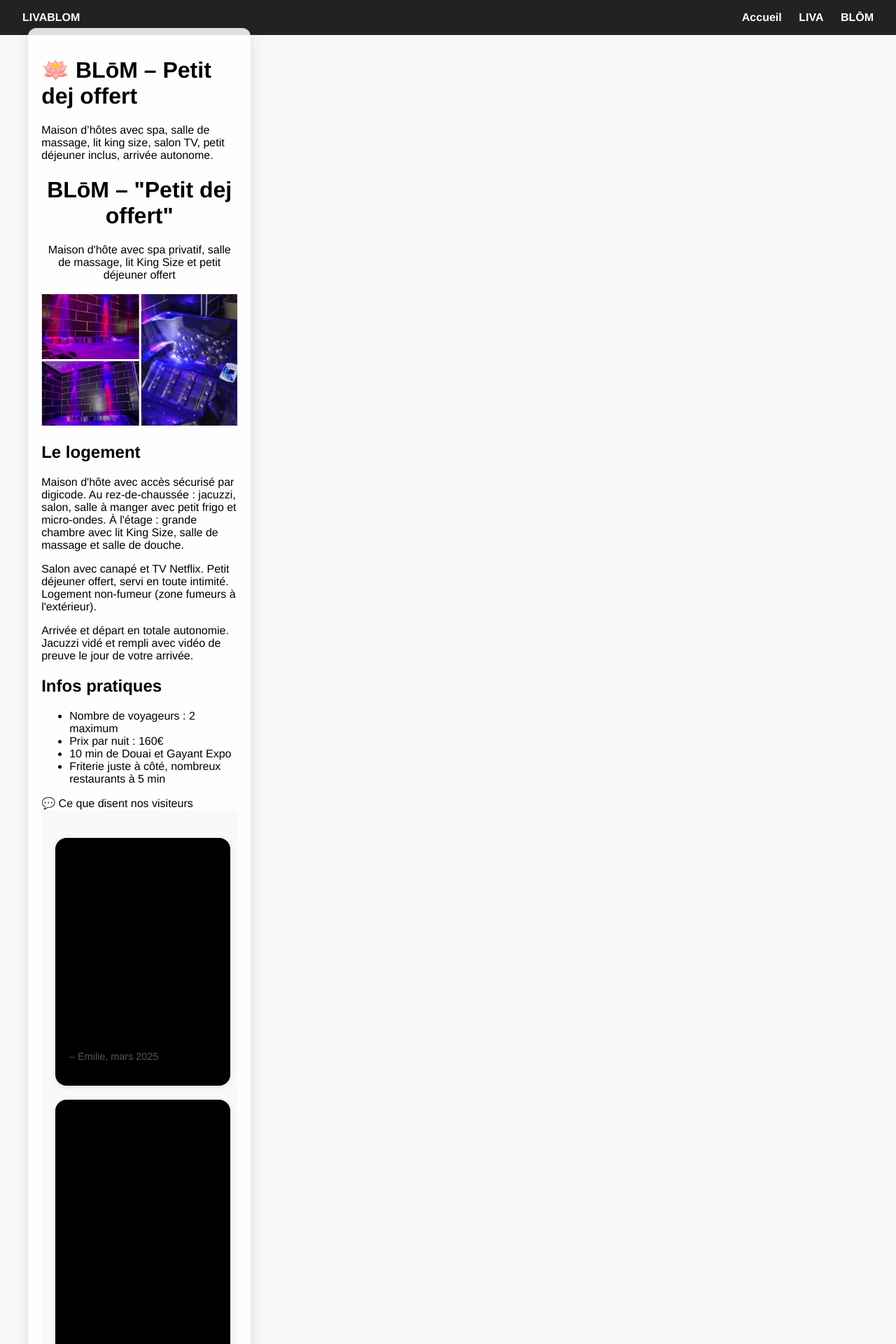
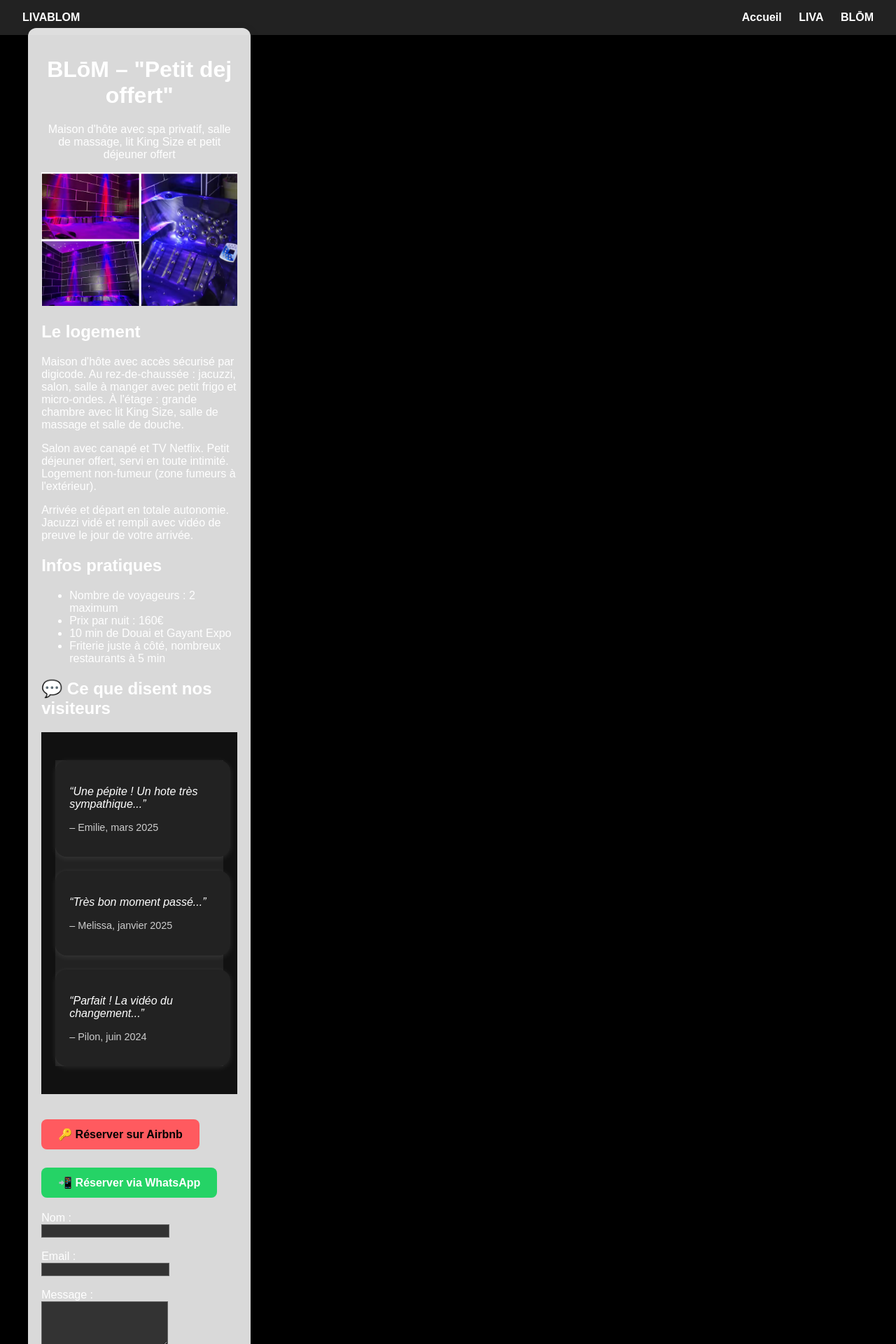
Before and after one commit to LIVABLOM/LIVABLOM, a Jekyll site: the page built from blom.md, in a window 1280 px wide. Shown: the top 1920 px of the page at 70% size. Built offline with Jekyll 4.4.1, drawn with Linux system fonts in a browser that asks for light colours; some of the changed text lies outside the part shown.

Commit message:
Update blom.md

```diff
--- a/blom.md
+++ b/blom.md
@@ -3,107 +3,95 @@ layout: default
 title: BLōM
 ---
 
-# 🪷 BLōM – Petit dej offert
+<style>
+  body {
+    background-color: black;
+    color: white;
+    font-family: sans-serif;
+  }
+  a {
+    color: #25D366;
+  }
+  section, h1, h2, p, ul, li {
+    color: white;
+  }
+  #avis-clients {
+    background-color: #111;
+  }
+  #avis-clients div {
+    background-color: #222 !important;
+    color: white !important;
+  }
+  input, textarea {
+    background-color: #333;
+    color: white;
+    border: 1px solid #666;
+  }
+</style>
 
-Maison d’hôtes avec spa, salle de massage, lit king size, salon TV, petit déjeuner inclus, arrivée autonome.
-<body>
-  <center>
-    <h1>BLōM – "Petit dej offert"</h1>
-    <p>Maison d'hôte avec spa privatif, salle de massage, lit King Size et petit déjeuner offert</p>
-  </center>
+<center>
+  <h1>BLōM – "Petit dej offert"</h1>
+  <p>Maison d'hôte avec spa privatif, salle de massage, lit King Size et petit déjeuner offert</p>
+</center>
 
-  <div style="text-align: center;">
+<div style="text-align: center;">
   <img src="image-jacuzzi.png" alt="Spa haut de gamme" style="width: 400px; max-width: 100%; height: auto;">
 </div>
 
+<section>
+  <h2>Le logement</h2>
+  <p>Maison d'hôte avec accès sécurisé par digicode. Au rez-de-chaussée : jacuzzi, salon, salle à manger avec petit frigo et micro-ondes. À l'étage : grande chambre avec lit King Size, salle de massage et salle de douche.</p>
+  <p>Salon avec canapé et TV Netflix. Petit déjeuner offert, servi en toute intimité. Logement non-fumeur (zone fumeurs à l'extérieur).</p>
+  <p>Arrivée et départ en totale autonomie. Jacuzzi vidé et rempli avec vidéo de preuve le jour de votre arrivée.</p>
+</section>
 
-  <section>
-    <h2>Le logement</h2>
-    <p>Maison d'hôte avec accès sécurisé par digicode. Au rez-de-chaussée : jacuzzi, salon, salle à manger avec petit frigo et micro-ondes. À l'étage : grande chambre avec lit King Size, salle de massage et salle de douche.</p>
-    <p>Salon avec canapé et TV Netflix. Petit déjeuner offert, servi en toute intimité. Logement non-fumeur (zone fumeurs à l'extérieur).</p>
-    <p>Arrivée et départ en totale autonomie. Jacuzzi vidé et rempli avec vidéo de preuve le jour de votre arrivée.</p>
-  </section>
+<section>
+  <h2>Infos pratiques</h2>
+  <ul>
+    <li>Nombre de voyageurs : 2 maximum</li>
+    <li>Prix par nuit : 160€</li>
+    <li>10 min de Douai et Gayant Expo</li>
+    <li>Friterie juste à côté, nombreux restaurants à 5 min</li>
+  </ul>
+</section>
 
-  <section>
-    <h2>Infos pratiques</h2>
-    <ul>
-      <li>Nombre de voyageurs : 2 maximum</li>
-      <li>Prix par nuit : 160€</li>
-      <li>10 min de Douai et Gayant Expo</li>
-      <li>Friterie juste à côté, nombreux restaurants à 5 min</li>
-    </ul>
-  </section>
-💬 Ce que disent nos visiteurs
+## 💬 Ce que disent nos visiteurs
 
-<section id="avis-clients" style="background-color: #f9f9f9; padding: 40px 20px;">
+<section id="avis-clients" style="padding: 40px 20px;">
   <div style="display: grid; grid-template-columns: repeat(auto-fit, minmax(250px, 1fr)); gap: 20px; max-width: 1000px; margin: 0 auto;">
 
-    <div style="background: black; border-radius: 16px; padding: 20px; box-shadow: 0 2px 8px rgba(0,0,0,0.1);">
-      <p style="font-style: italic;">“Une pépite ! Un hote très sympathique, des instructions claires, une petite maison sur 2 étages, un salon cosy, une table joliment dressée, une salle de massage, un jacuzzi bien chaud, des peignoirs bien pratiques, un lit king size super confortable (dommage qu'on ne pouvait pas le ramener dans la voiture !), un petit déj bien consistant en tête à tête. Rien à redire.”</p>
-      <p style="font-size: 0.9em; color: #555; margin-top: 10px;">– Emilie, mars 2025</p>
+    <div style="border-radius: 16px; padding: 20px; box-shadow: 0 2px 8px rgba(255,255,255,0.1);">
+      <p style="font-style: italic;">“Une pépite ! Un hote très sympathique...”</p>
+      <p style="font-size: 0.9em; color: #ccc; margin-top: 10px;">– Emilie, mars 2025</p>
     </div>
 
-    <div style="background: black; border-radius: 16px; padding: 20px; box-shadow: 0 2px 8px rgba(0,0,0,0.1);">
-      <p style="font-style: italic;">“Tres bon moment passé dans ce logement pour une soiree romantique.
-un hote tres attentionné et disponible.
-Toutes les communications se font par message au long du sejour pour passer un tres bon moment avec de nombreux services.
-Le logement est tres propre, le jaccuzzi nettoyé entre chaque locataire. Nous avons été tres contents.
-La table est mise pour un diner romantique et le petit dejeuner organisé pour l’intimite des locataires est parfait.
-Hote et logement a recommander.”</p>
-      <p style="font-size: 0.9em; color: #555; margin-top: 10px;">– Melissa, janvier 2025</p>
+    <div style="border-radius: 16px; padding: 20px; box-shadow: 0 2px 8px rgba(255,255,255,0.1);">
+      <p style="font-style: italic;">“Très bon moment passé...”</p>
+      <p style="font-size: 0.9em; color: #ccc; margin-top: 10px;">– Melissa, janvier 2025</p>
     </div>
 
-    <div style="background: black; border-radius: 16px; padding: 20px; box-shadow: 0 2px 8px rgba(0,0,0,0.1);">
-      <p style="font-style: italic;">“Parfait ! La video du changement de l’eau avant notre arrivée signe le professionnalisme de ce propriétaire perfectionniste ! Logement impeccable on avait envie d’y rester.. rien à dire à part merci ☺️.”</p>
-      <p style="font-size: 0.9em; color: #555; margin-top: 10px;">– Pilon, juin 2024</p>
+    <div style="border-radius: 16px; padding: 20px; box-shadow: 0 2px 8px rgba(255,255,255,0.1);">
+      <p style="font-style: italic;">“Parfait ! La vidéo du changement...”</p>
+      <p style="font-size: 0.9em; color: #ccc; margin-top: 10px;">– Pilon, juin 2024</p>
     </div>
-    ---
+  </div>
+</section>
 
-<a href="https://www.airbnb.fr/rooms/985569147645507170?adults=2&photo_id=1746486815&source_impression_id=p3_1747346181_P3eiLskLdFG2eIah&previous_page_section_name=1000" target="_blank" style="
-  display: inline-block;
-  background-color: #ff5a5f;
-  color: black;
-  padding: 12px 24px;
-  border-radius: 8px;
-  font-weight: bold;
-  text-decoration: none;
-  margin-top: 20px;
-  font-size: 16px;
-">
+<a href="https://www.airbnb.fr/rooms/985569147645507170" target="_blank" style="display: inline-block; background-color: #ff5a5f; color: black; padding: 12px 24px; border-radius: 8px; font-weight: bold; text-decoration: none; margin-top: 20px; font-size: 16px;">
   🔑 Réserver sur Airbnb
 </a>
-<a href="https://wa.me/33649831838" target="_blank" style="
-  display: inline-block;
-  background-color: #25D366;
-  color: white;
-  padding: 12px 24px;
-  border-radius: 8px;
-  font-weight: bold;
-  text-decoration: none;
-  margin-top: 10px;
-  font-size: 16px;
-">
+
+<a href="https://wa.me/33649831838" target="_blank" style="display: inline-block; background-color: #25D366; color: white; padding: 12px 24px; border-radius: 8px; font-weight: bold; text-decoration: none; margin-top: 10px; font-size: 16px;">
   📲 Réserver via WhatsApp
 </a>
+
 <form action="https://formspree.io/f/mrbqrnav" method="POST" style="margin-top: 20px;">
   <label>Nom :<br><input type="text" name="name" required></label><br><br>
   <label>Email :<br><input type="email" name="_replyto" required></label><br><br>
   <label>Message :<br><textarea name="message" rows="4" required></textarea></label><br><br>
-  <button type="submit" style="
-    background-color: #222;
-    color: white;
-    padding: 10px 20px;
-    border: none;
-    border-radius: 6px;
-    font-size: 15px;
-    font-weight: bold;
-    cursor: pointer;
-  ">
+  <button type="submit" style="background-color: #222; color: white; padding: 10px 20px; border: none; border-radius: 6px; font-size: 15px; font-weight: bold; cursor: pointer;">
     Envoyer
   </button>
 </form>
 
----
-
-
 [⬅️ Retour à l’accueil](index.md)
```
